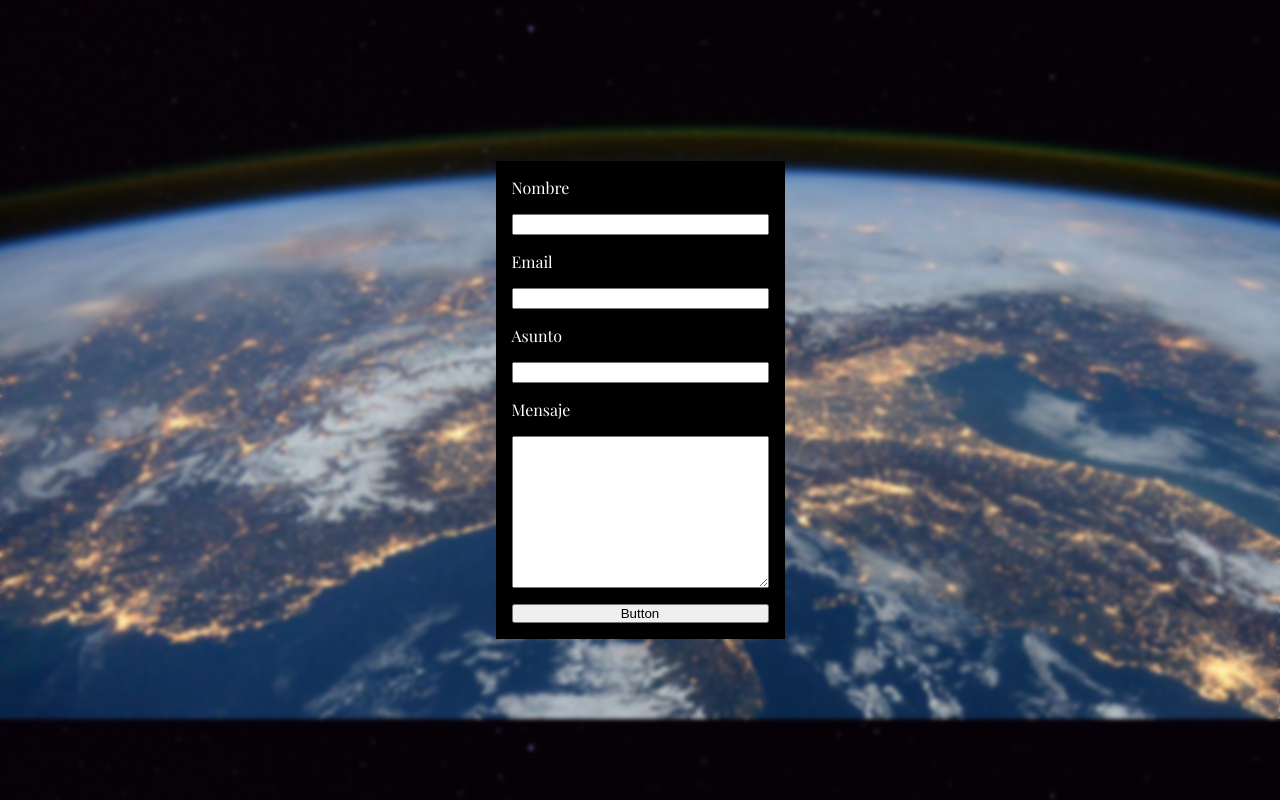
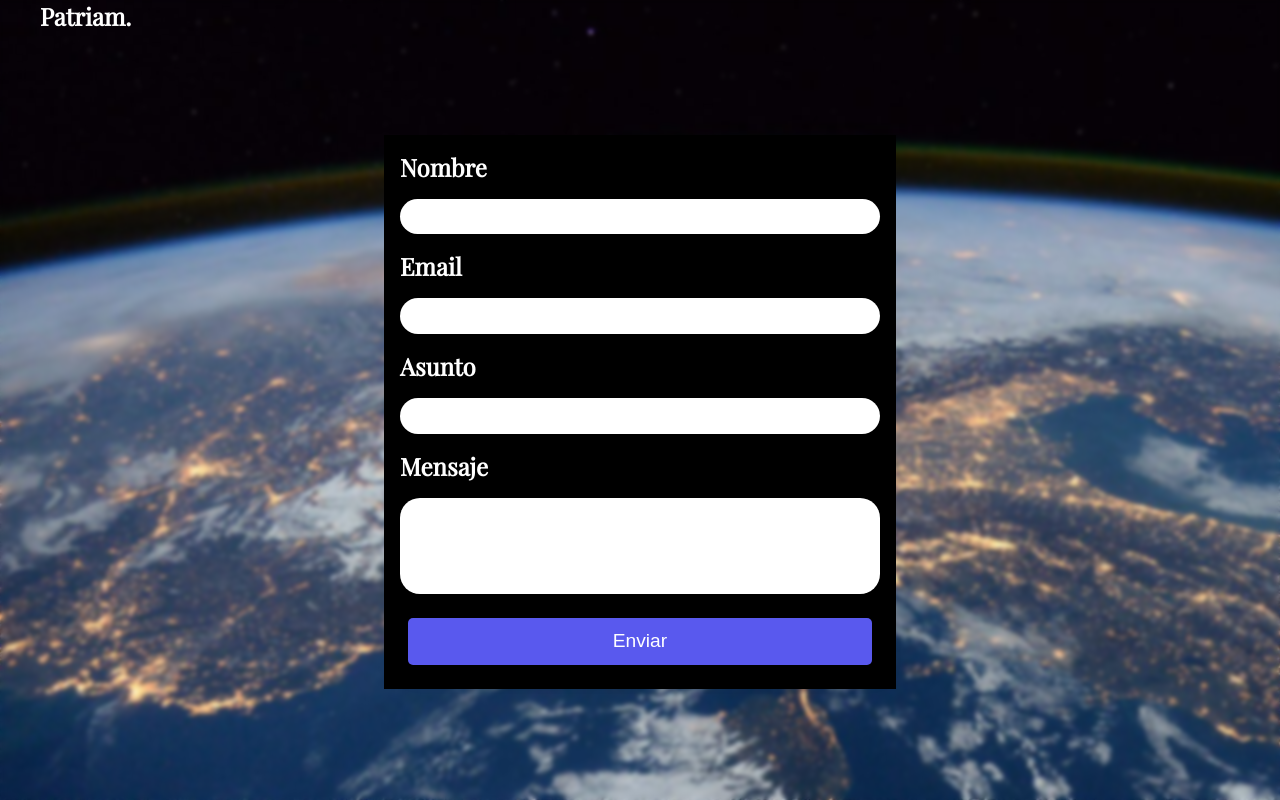
Before and after one commit to pablo99nunez/PI-Countries-main, a React (Create React App) app: page /Contact in a window 1280 px wide. Built offline with nearby package versions, Linux system fonts and the light colour scheme.

Commit message:
some fixes

```diff
--- a/src/Home.css
+++ b/src/Home.css
@@ -14,10 +14,12 @@
 body{
     background-image: url('./assets/background.jpg');
     backdrop-filter: blur(2px);
+    background-size:cover;
 }
 
 @media (max-width:1000px){
     .contentHome{
         height: auto;
+
     }
 }
--- a/src/Home.jsx
+++ b/src/Home.jsx
@@ -75,7 +75,7 @@ export default function Home () {
               )
 
             }
-            <Footer/>
+            {!isLoading && <Footer/>}
       </div>
     </div>
   )
--- a/src/components/Contact/Contact.css
+++ b/src/components/Contact/Contact.css
@@ -12,4 +12,49 @@
     background: #000;
     color:white;
     flex-direction: column;
+    width: 40%;
+    margin-top: 1.5rem;
 }
+.contactForm input{
+    padding:.3rem;
+    border:none;
+    border-radius:20px;
+    font-size: 1.2em;
+    padding-left: 1rem;
+}
+.contactForm textarea{
+    border:none;
+    font-size:1.2em;
+    resize: none;
+    font-family: 'Playfair Display',sans-serif;
+    border-radius: 20px;
+    padding: 1rem;
+    aspect-ratio: 1/.2;
+}
+.contactForm textarea:focus{
+    border:none;
+    outline:none
+}
+.contactForm button{
+    padding:.8rem;
+    margin:.5rem;
+    background-color: #5959ee;
+    font-size: 1.2em;
+    border-radius: 5px;
+    border:none;
+    color:white;
+    cursor:pointer;
+    transition: .3s;
+    box-shadow: 5px 5px 20px rgba(0,0,0,0.8);
+}
+.contactForm button:hover{
+    filter:saturate(3);
+
+}
+
+
+@media (max-width:1000px){
+    .contactForm{
+        width: 95%;
+    }
+}
--- a/src/components/Contact/Contact.jsx
+++ b/src/components/Contact/Contact.jsx
@@ -1,39 +1,51 @@
-import React from 'react';
+import React,{useRef} from 'react';
 import './Contact.css'
+import Button from '../Interactive/Button/Button'
+import { Link } from 'react-router-dom'
+import {useNavigate} from 'react-router'
 
 export default function Contact() {
-    const handleSubmit=(e)=>{
+    const form =useRef(null)
+    const navigate=useNavigate()
+    const handleSubmit = (e) => {
         e.preventDefault();
-        let data={
-            name:e.target[0].value,
-            email:e.target[1].value,
-            subject:e.target[2].value,
-            msj:e.target[3].value
+        let data = {
+            name: e.target[0].value,
+            email: e.target[1].value,
+            subject: e.target[2].value,
+            msj: e.target[3].value
         }
         console.log(JSON.stringify(data))
-        fetch("https://patriam-back.herokuapp.com/sendEmail",{ //https://patriam-back.herokuapp.com/sendEmail
-            method:"post",
-            headers:{
+        fetch("https://patriam-back.herokuapp.com/sendEmail", { //https://patriam-back.herokuapp.com/sendEmail
+            method: "post",
+            headers: {
                 'Content-Type': 'application/json'
             },
-            body:JSON.stringify(data)
-        }).then((e)=>{
+            body: JSON.stringify(data)
+        }).then((e) => {
             alert("Correo enviado")
+            navigate("/home")
         })
-        .catch((e)=>alert("Algo salio mal: "+e))
+            .catch((e) => alert("Algo salio mal: " + e))
     }
-  return <div className="containerForm">
+    return <>
+        <Link to="/home" className='goBack'>
+            <h2>Patriam.</h2>
+        </Link>
+        <div className="containerForm" >
+            <form className='contactForm' ref={form} onSubmit={handleSubmit}>
+                <h2>Nombre</h2>
+                <input type="text" name="name" />
+                <h2>Email</h2>
+                <input type="email" name="email" />
+                <h2>Asunto</h2>
+                <input type="text" name="subject" />
+                <h2>Mensaje</h2>
+                <textarea name="msj" id="" cols="30" rows="10" ></textarea>
 
-    <form className='contactForm' onSubmit={handleSubmit}>
-                <label htmlFor="">Nombre</label>
-                <input type="text" name="name"/>
-                <label htmlFor="">Email</label>
-                <input type="email" name="email" />
-                <label htmlFor="">Asunto</label>
-                <input type="text" name="subject" />
-                <label htmlFor="">Mensaje</label>
-                <textarea name="msj" id="" cols="30" rows="10"></textarea>
-                <button type="submit">Button</button>
-    </form>
-  </div>
+                <button type="submit">Enviar</button>
+
+            </form>
+        </div>
+    </>
 }
--- a/src/components/CountryDetail/CountryDetail.jsx
+++ b/src/components/CountryDetail/CountryDetail.jsx
@@ -1,7 +1,7 @@
 import React, { useEffect } from "react";
 import { useDispatch, useSelector } from "react-redux";
 import { useParams } from "react-router";
-import { getCountries, getCountry } from "../../redux/actions/countryAction";
+import {  getCountry } from "../../redux/actions/countryAction";
 import "./CountryDetail.css";
 import Density from "../Density/Density";
 import { Link } from "react-router-dom";
--- a/src/components/Footer/Footer.css
+++ b/src/components/Footer/Footer.css
@@ -18,7 +18,7 @@ footer img{
     object-fit: cover;
     aspect-ratio: 1/1;
 }
-@media (min-height:1000){
+@media (max-width:1000px){
     footer{
         bottom:-8vh
     }
--- a/src/components/Interactive/Pagination/Pagination.css
+++ b/src/components/Interactive/Pagination/Pagination.css
@@ -120,6 +120,7 @@
         grid-template-columns: 1fr;
         gap:0;
         margin:0;
+        min-height: 100vh;
    }
    .contentWrapper span{
        display: none;
```
